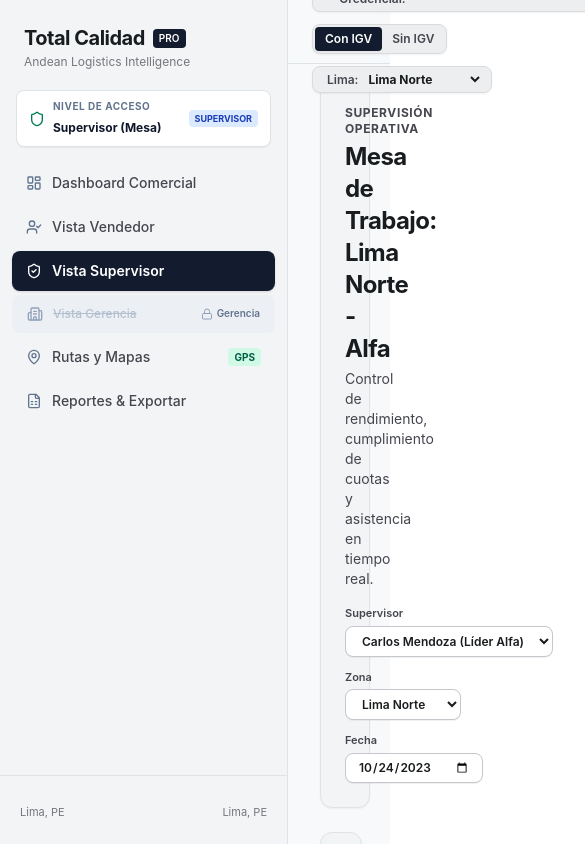
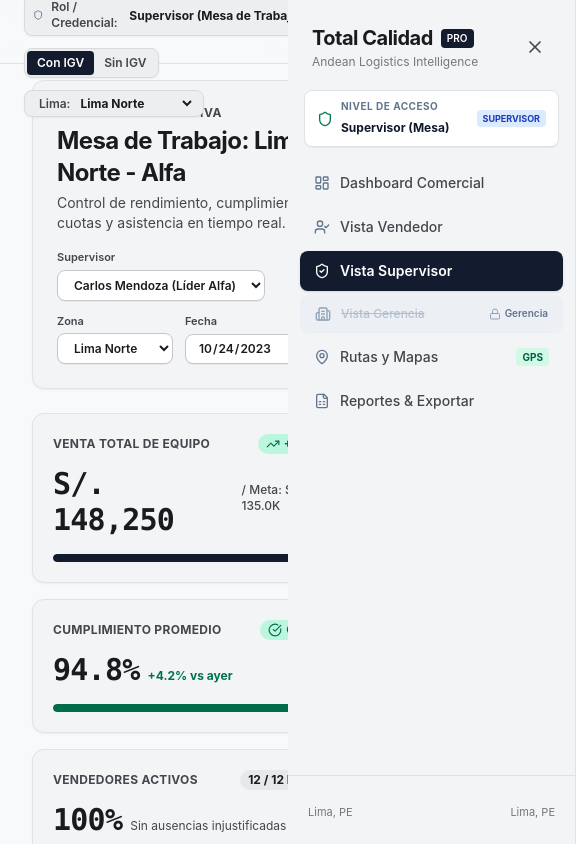
Before and after one commit to fvaleradeveloper/tca_2, a React (Vite) app: page / in a window 390 px wide. Shown: the top 844 px of the page, 585 px wide, since content can reach past the window. Built offline with nearby package versions, Linux system fonts and the light colour scheme.

Commit message:
feat: agregar menu hamburguesa toggle y responsividad movil al sidebar

```diff
--- a/src/App.tsx
+++ b/src/App.tsx
@@ -132,6 +132,9 @@
   const [selectedSupervisor, setSelectedSupervisor] = useState<string>('Carlos Mendoza (Líder Alfa)');
   const [selectedDate, setSelectedDate] = useState<string>('2023-10-24');
 
+  // Sidebar state
+  const [sidebarOpen, setSidebarOpen] = useState(false);
+
   // Vendedores State
   const [vendedores, setVendedores] = useState<Vendedor[]>(INITIAL_VENDEDORES);
   const [alerts, setAlerts] = useState<MesaAlert[]>(INITIAL_ALERTS);
@@ -228,10 +231,12 @@
         onSelectView={(view) => setCurrentView(view)}
         onOpenPromptModal={() => setIsPromptModalOpen(true)}
         currentRole={currentRole}
+        isOpen={sidebarOpen}
+        onToggleSidebar={() => setSidebarOpen(!sidebarOpen)}
       />
 
-      {/* Main Content Area (offset by 72px sidebar) */}
-      <div className="pl-72">
+      {/* Main Content Area */}
+      <div className="pl-0 lg:pl-72">
         {/* Top Header */}
         <Header
           currentRole={currentRole}
@@ -241,6 +246,7 @@
           selectedZone={selectedZone}
           onChangeZone={setSelectedZone}
           alerts={alerts}
+          onToggleSidebar={() => setSidebarOpen(!sidebarOpen)}
         />
 
         {/* View Routing with RBAC Gate */}
@@ -319,6 +325,14 @@
         </main>
       </div>
 
+      {/* Mobile sidebar overlay */}
+      {sidebarOpen && (
+        <div
+          onClick={() => setSidebarOpen(false)}
+          className="fixed inset-0 bg-black/40 backdrop-blur-sm z-[45] lg:hidden"
+        />
+      )}
+
       {/* Modals */}
       <BroadcastModal
         isOpen={isBroadcastOpen}
--- a/src/components/Header.tsx
+++ b/src/components/Header.tsx
@@ -1,6 +1,6 @@
 import React, { useState } from 'react';
 import { Role, LimaZone, MesaAlert } from '../types';
-import { Bell, User, Check, X, ChevronDown, ShieldAlert, Shield } from 'lucide-react';
+import { Bell, User, Check, X, ChevronDown, ShieldAlert, Shield, Menu } from 'lucide-react';
 
 interface HeaderProps {
   currentRole: Role;
@@ -10,6 +10,7 @@
   selectedZone: LimaZone;
   onChangeZone: (zone: LimaZone) => void;
   alerts: MesaAlert[];
+  onToggleSidebar: () => void;
 }
 
 export const Header: React.FC<HeaderProps> = ({
@@ -20,6 +21,7 @@
   selectedZone,
   onChangeZone,
   alerts,
+  onToggleSidebar,
 }) => {
   const [showNotifications, setShowNotifications] = useState(false);
   const [unreadCount, setUnreadCount] = useState(alerts.length);
@@ -54,9 +56,17 @@
   }[currentRole];
 
   return (
-    <header className="fixed top-0 left-72 right-0 h-16 bg-[#f7f9fb]/90 backdrop-blur-md border-b border-[#e0e3e5] z-40 flex items-center justify-between px-6">
+    <header className="fixed top-0 left-0 right-0 h-16 bg-[#f7f9fb]/90 backdrop-blur-md border-b border-[#e0e3e5] z-40 flex items-center justify-between px-6 lg:left-72">
       {/* Left controls */}
       <div className="flex items-center gap-3 flex-wrap">
+        {/* Mobile hamburger */}
+        <button
+          onClick={onToggleSidebar}
+          className="lg:hidden w-9 h-9 rounded-full flex items-center justify-center hover:bg-[#e6e8ea] text-[#45464d] transition-colors cursor-pointer"
+          title="Abrir menú"
+        >
+          <Menu className="w-5 h-5" />
+        </button>
         {/* Role Selector with Security Level Indicator */}
         <div className="flex items-center bg-[#eceef0] border border-[#d8dadc] rounded-lg px-2 py-1 shadow-xs">
           <Shield className="w-3.5 h-3.5 text-slate-500 mr-1" />
--- a/src/components/Sidebar.tsx
+++ b/src/components/Sidebar.tsx
@@ -8,7 +8,9 @@
   MapPin,
   FileSpreadsheet,
   Lock,
-  Shield
+  Shield,
+  Menu,
+  X,
 } from 'lucide-react';
 
 interface SidebarProps {
@@ -16,6 +18,8 @@
   onSelectView: (view: ScreenView) => void;
   onOpenPromptModal: () => void;
   currentRole: Role;
+  isOpen: boolean;
+  onToggleSidebar: () => void;
 }
 
 export const Sidebar: React.FC<SidebarProps> = ({
@@ -23,6 +27,8 @@
   onSelectView,
   onOpenPromptModal,
   currentRole,
+  isOpen,
+  onToggleSidebar,
 }) => {
   // Define permissions per role
   // Vendedor: 'vendedor', 'mapas'
@@ -82,7 +88,7 @@
   };
 
   return (
-    <aside className="fixed left-0 top-0 h-full w-72 bg-[#f2f4f6] border-r border-[#e0e3e5] z-50 flex flex-col pt-6 pb-6 select-none">
+    <aside className={`fixed left-0 top-0 h-full w-72 bg-[#f2f4f6] border-r border-[#e0e3e5] z-50 flex flex-col pt-6 pb-6 select-none transition-transform duration-300 ease-in-out ${isOpen ? 'translate-x-0' : 'translate-x-full'} lg:translate-x-0`}>
       {/* Brand Header */}
       <div className="px-6 mb-5 flex items-center justify-between">
         <div>
@@ -92,6 +98,13 @@
           </div>
           <p className="text-xs text-[#76777d] mt-0.5">Andean Logistics Intelligence</p>
         </div>
+        <button
+          onClick={onToggleSidebar}
+          className="lg:hidden p-1.5 rounded hover:bg-[#e6e8ea] text-[#45464d] transition-colors cursor-pointer"
+          title="Cerrar menú"
+        >
+          <X className="w-5 h-5" />
+        </button>
       </div>
 
       {/* Role Badge Pill */}
@@ -152,7 +165,10 @@
           return (
             <button
               key={item.id}
-              onClick={() => onSelectView(item.id)}
+              onClick={() => {
+                onSelectView(item.id);
+                onToggleSidebar();
+              }}
               className={`flex items-center justify-between px-3.5 py-2.5 rounded-lg text-sm font-medium transition-all text-left cursor-pointer ${
                 isActive
                   ? 'bg-[#131b2e] text-white font-semibold shadow-sm'
```
